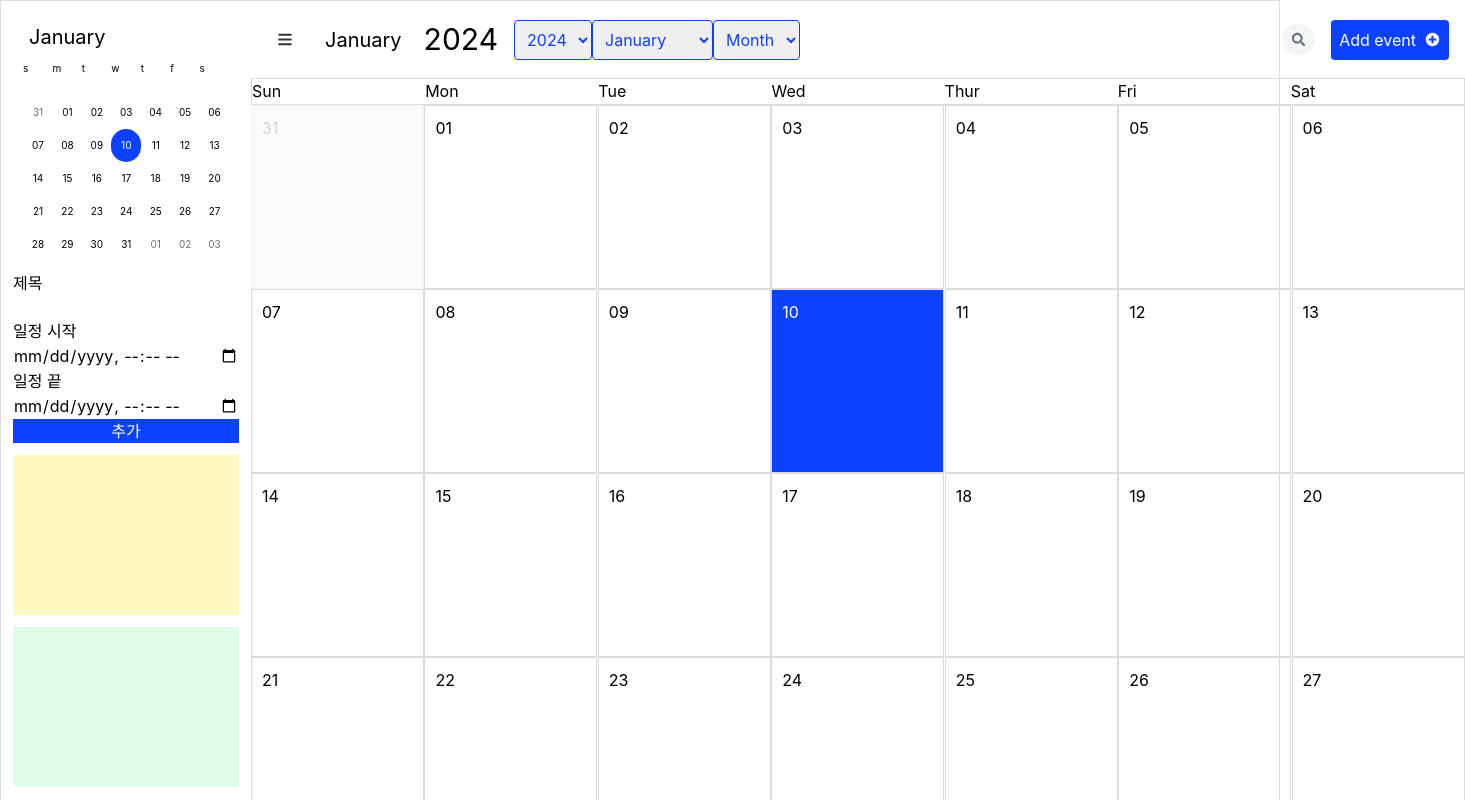
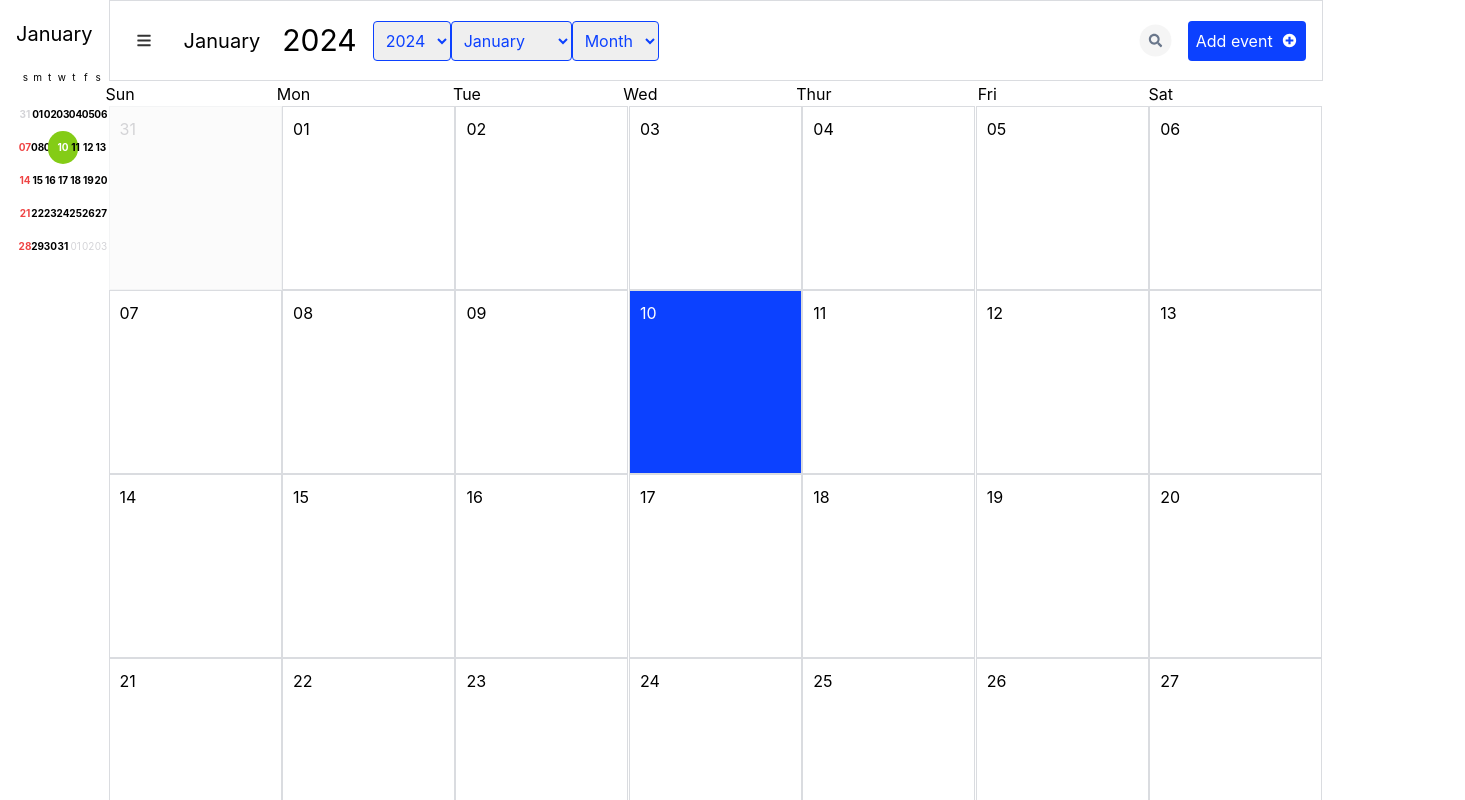
Before and after one commit to lindychi/frontend-bootcamp, a React (Create React App) app: page / in a window 1280 px wide. Shown: the top 800 px of the page, 1465 px wide, since content can reach past the window. Built offline with nearby package versions, Linux system fonts and the light colour scheme.

Commit message:
예뻐져라

```diff
--- a/src/App.tsx
+++ b/src/App.tsx
@@ -74,11 +74,11 @@ const weekDates = Array.from({ length: 7 }, (_, index) => {
 });
 
   return (
-<div className="flex flex-row outer-box">
-  <div className="w-[250px] h-min-[1024px] p-3">
-   <div className="p-[10px] grid gap-2.5">
+<div className="flex flex-row min-w-screen min-h-screen h-fit">
+  <div className="w-[250px] self-stretch flex flex-col  ">
+   <div className="p-[10px] grid gap-2">
       <MonthHeader selectedMonth={selectedMonth}/>
-      <DayHeader className='grid grid-cols-7 text-[10px]' form='short' />
+      <DayHeader className='grid grid-cols-7 text-[10px] pl-1' form='short' />
       <SmallCalendar
         selectedMonth={selectedMonth}
         selectedYear={selectedYear}
@@ -86,17 +86,11 @@ const weekDates = Array.from({ length: 7 }, (_, index) => {
       />
     </div>
     <div className='flex flex-col gap-3'>
-    <ToDoAdd setTodoData={setTodoData} />
-    <div className='bg-yellow-100 h-40'>
-
-    </div>
-    <div className='bg-green-100 h-40'>
-
-    </div>
     </div>
   </div>
-  <div className="w-[1214px] ">
-   <div className="flex flex-row place-content-between items-center p-4">
+
+  <div className="grow shrink basis-0 min-h-screen h-fit">
+   <div className="flex flex-row outer-box place-content-between items-center p-4">
      <div className="flex flex-row items-center gap-4 ">
        <Hamburger />
        <MonthHeader selectedMonth={selectedMonth} />
@@ -132,6 +126,7 @@ const weekDates = Array.from({ length: 7 }, (_, index) => {
     </div>
 
 {selectedView === 'month' && (
+        <div >
           <BigCalendar
             todos={todoData}
             selectedMonth={selectedMonth}
@@ -140,6 +135,7 @@ const weekDates = Array.from({ length: 7 }, (_, index) => {
             selectedDate={selectedDate}
             dates={targetCalendarDates}
           />
+        </div>
         )}
 
         {selectedView === 'week' && (
@@ -196,10 +192,12 @@ const weekDates = Array.from({ length: 7 }, (_, index) => {
         )}
 
 {selectedView === 'year' && (
+      <div className='grid w-full py-2'>
         <YearView
         selectedYear={selectedYear}
         targetCalendarDates={targetCalendarDates}
         />
+      </div>
       )}
 
 
--- a/src/components/BigCalendar.tsx
+++ b/src/components/BigCalendar.tsx
@@ -53,8 +53,8 @@ const BigCalendar: React.FC<Props> = ({
   }, [selectedDate]);
 
   return (
-    <div>
-      <DayHeader className="grid grid-cols-7 outer-box" form='medium' />
+    <div >
+      <DayHeader className="grid grid-cols-7" form='medium' />
       <div className="grid grid-cols-7 w-[1214px] h-min-[923px]">
         {dates.map((date: Date, index) => {
           const isCurrentMonth =
--- a/src/components/DayHeader.tsx
+++ b/src/components/DayHeader.tsx
@@ -10,7 +10,7 @@ export default function DayHeader({ className, form }: Props) {
   return (
     <div className={className}>
       {dayList.map((day, index) => (
-        <div className="w-[26px] h-[25px]" key={index}>
+        <div className="w-[23px] h-[25px] grid items-center justify-center" key={index}>
           {day[form]}
         </div>
       ))}
--- a/src/components/MonthHeader.tsx
+++ b/src/components/MonthHeader.tsx
@@ -7,7 +7,7 @@ type Props = { selectedMonth : number }
 
 export default function MonthHeader({selectedMonth }: Props) {
   return (
-    <div className="items-center px-[6px] text-xl grid justify-start">
+    <div className="h-[47px] items-center px-[6px] py-2.5 text-xl grid ">
             {getMonthString(selectedMonth)}
           </div>
   )
--- a/src/components/SmallCalendar.tsx
+++ b/src/components/SmallCalendar.tsx
@@ -14,7 +14,7 @@ const SmallCalendar: React.FC<Props> = ({ selectedMonth, selectedYear, today })
   const dates = getCalendarDates(selectedYear, selectedMonth);
 
   return (
-    <div className="grid grid-cols-7 text-[10px]">
+    <div className="grid grid-cols-7  text-[10px]">
       {dates?.map((date: Date, index) => {
         const isCurrentMonth =
           date.getMonth() + 1 === selectedMonth && date.getFullYear() === selectedYear;
@@ -22,15 +22,17 @@ const SmallCalendar: React.FC<Props> = ({ selectedMonth, selectedYear, today })
           date.getDate() === today.getDate() &&
           date.getMonth() === today.getMonth() &&
           date.getFullYear() === today.getFullYear();
+          const isSunday = date.getDay() === 0; // 일요일 여부 확인
 
-        return (
-          <div
-            key={index}
-            className={clsx('w-[30px] h-[33px] grid justify-center items-center', {
-              'bg-primary text-white rounded-full': isToday && isCurrentMonth,
-              'text-black': !isToday && isCurrentMonth,
-              'text-zinc-500': !isToday && !isCurrentMonth,
-            })}
+          return (
+            <div
+              key={index}
+              className={clsx('w-[30px] h-[33px] grid justify-center items-center', {
+                'bg-lime-500 text-white rounded-full font-bold': isToday && isCurrentMonth,
+                'text-red-500 font-bold': isSunday,
+                'text-black font-bold': !isToday && isCurrentMonth && !isSunday,
+                'text-zinc-300': !isToday && !isCurrentMonth,
+              })}
           >
             {date.getDate() > 9 ? date.getDate() : `0${date.getDate()}`}
           </div>
--- a/src/components/YearView.tsx
+++ b/src/components/YearView.tsx
@@ -14,17 +14,19 @@ const YearView: React.FC<Props> = ({ selectedYear, targetCalendarDates }) => {
   const months = Array.from({ length: 12 }, (_, index) => index + 1);
 
   return (
-    <div className="flex flex-wrap gap-4">
+    <div className="grid grid-cols-4 justify-center items-start gap-4 ">
       {months.map((month) => {
         return (
+          <div className='bg-slate-50 rounded-xl  '>
           <div key={month}>
-            <h2 className="text-lg font-semibold mb-2 flex justify-center">{`${month}월`}</h2>
-            <DayHeader className='grid grid-cols-7 text-[10px] pl-4' form='short'/>
+            <h2 className="text-xl font-semibold flex  justify-center items-center h-[60px] text-lime-800">{`${month}월`}</h2>
+            <DayHeader className='grid grid-cols-7 text-[12px] items-center pl-1 font-bold bg-lime-300 rounded-lg  ' form='short'/>
             <SmallCalendar
               selectedMonth={month}
               selectedYear={selectedYear}
               today={new Date()} // 각 월에 따른 today 전달
             />
+          </div>
           </div>
         );
       })}
```
